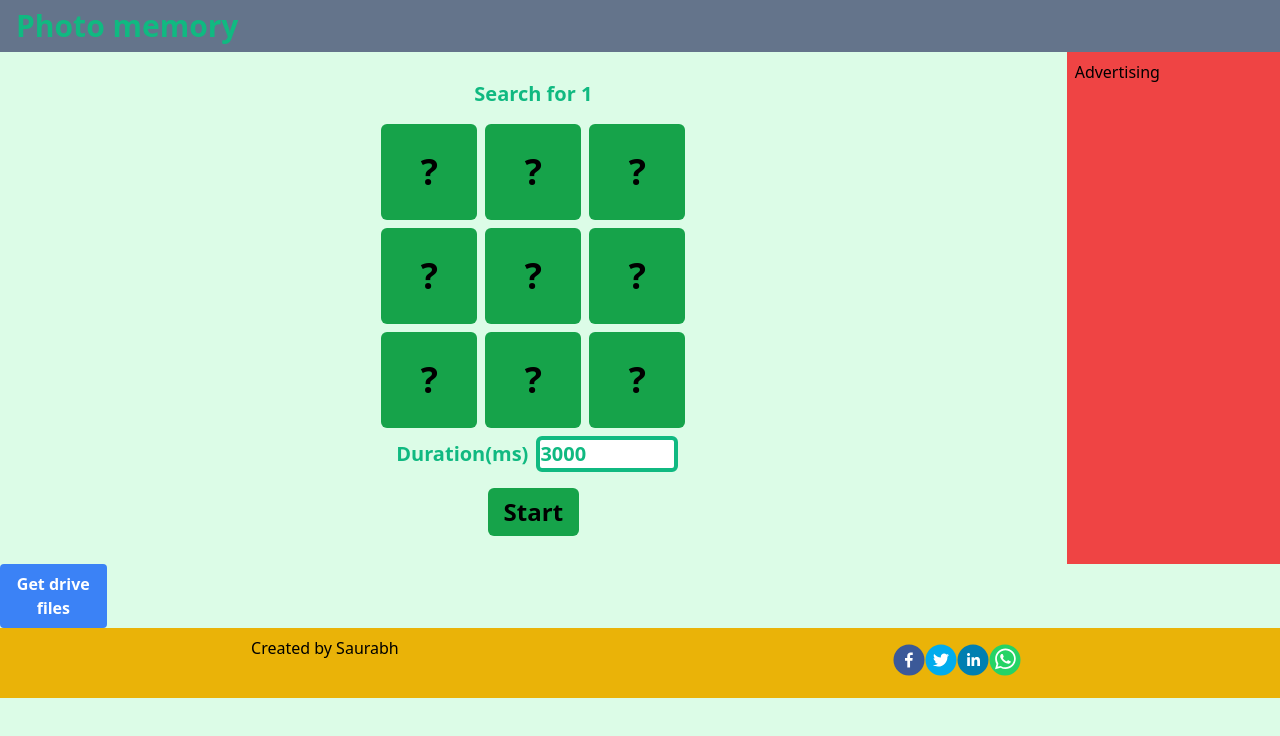
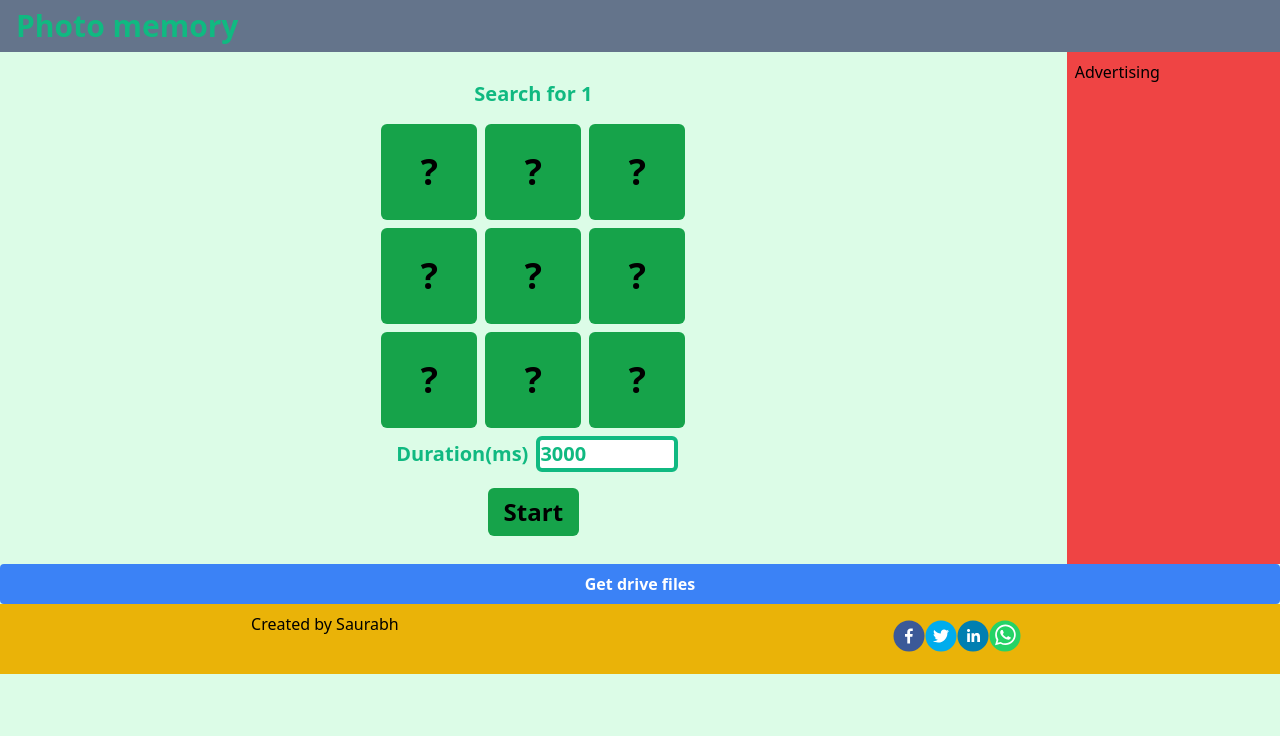
Before and after one commit to saurabhp75/board-game, a React (Vite) app: page / in a window 1280 px wide. Shown: the top 736 px of the page. Built offline with nearby package versions, Linux system fonts and the light colour scheme; no server answers.

Commit message:
Fix button width

```diff
--- a/src/App.jsx
+++ b/src/App.jsx
@@ -67,11 +67,11 @@ function App() {
       <div className="col-span-12 bg-red-500 p-2 sm:col-span-2">
         Advertising
       </div>
-      <div>
+      <div className="col-span-12">
         {/* <button >Get drive files</button> */}
         <button
           onClick={getDriveData}
-          className="rounded bg-blue-500 py-2 px-4 font-bold text-white hover:bg-blue-700"
+          className="w-full rounded bg-blue-500 py-2 px-4 font-bold text-white hover:bg-blue-700"
         >
           Get drive files
         </button>
```
